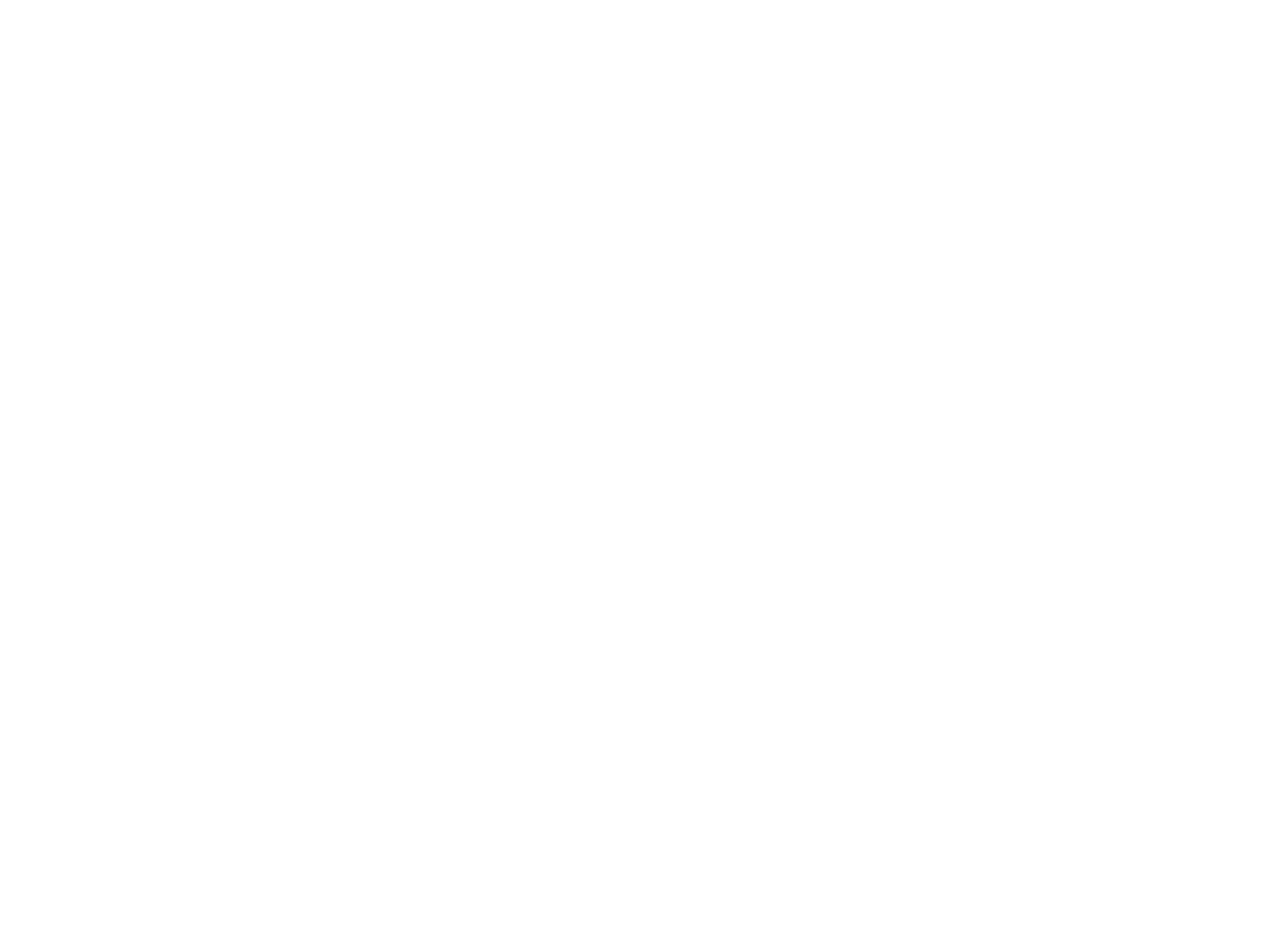
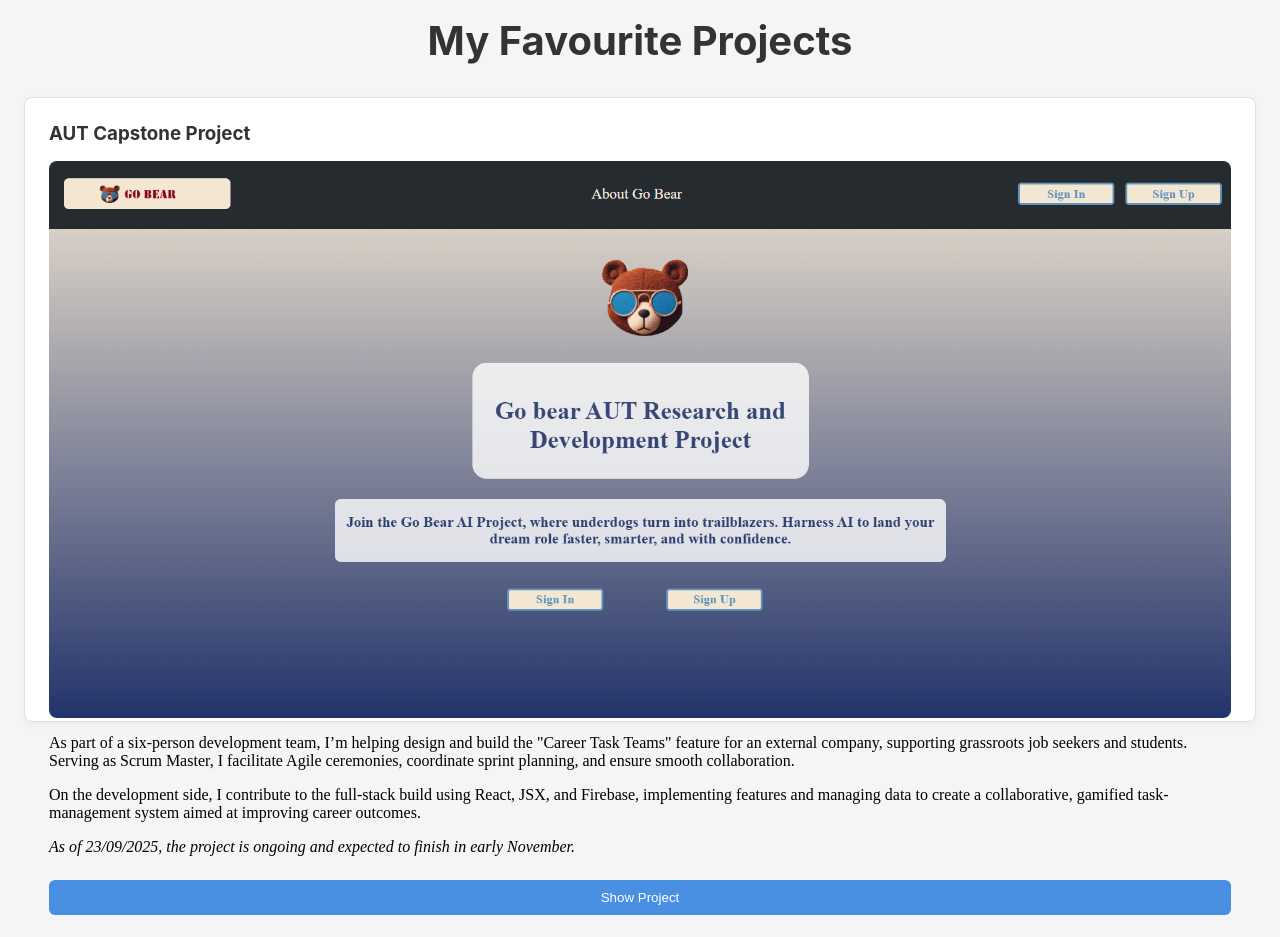
Before and after one commit to MarcosFig-dev/my-portfolio, a Next.js app: page /projects in a window 1280 px wide. Shown: the part 100-1037 px from the top of the page. Before the commit the page ends 800 px from the top, so only its background shows below. Built offline with nearby package versions, Linux system fonts and the light colour scheme.

Commit message:
began working on my fav projects page

```diff
--- /dev/null
+++ b/src/app/projects/Projects.module.css
@@ -0,0 +1,20 @@
+.container {
+  margin: 0 auto;
+  padding: 3rem 1.5rem;
+  background-color: var(--color-bg-main);
+}
+
+.title {
+  color: var(--color-text-primary);
+  font-size: 2.5rem;
+  text-align: center;
+  margin-bottom: 2rem;
+  font-family: "Inter", "Helvetica", "Arial", sans-serif;
+  position: relative;
+}
+
+.projectsGrid {
+  display: grid;
+  grid-template-columns: repeat(auto-fit, minmax(350px, 1fr));
+  gap: 2rem;
+}
--- a/src/app/projects/page.js
+++ b/src/app/projects/page.js
@@ -1,5 +1,54 @@
+import NavBar from "@/components/Navbar";
+import Styles from "./Projects.module.css";
+import ProjectCard from "@/components/FavProjectCard";
+import GoBearImg from "@/assets/GoBearImg.png";
+
 function Projects() {
-  return <h1>Projects</h1>;
+  return (
+    <>
+      <NavBar />
+      <div className={Styles.container}>
+        <h1 className={Styles.title}>My Favourite Projects</h1>
+
+        <div className={Styles.projectsGrid}>
+          <div className={Styles.projectCardWrapper}>
+            <ProjectCard
+              imgSrc={GoBearImg}
+              title="AUT Capstone Project"
+              desc={
+                <>
+                  <p>
+                    As part of a six-person development team, I’m helping design
+                    and build the "Career Task Teams" feature for an external
+                    company, supporting grassroots job seekers and students.
+                    Serving as Scrum Master, I facilitate Agile ceremonies,
+                    coordinate sprint planning, and ensure smooth collaboration.
+                  </p>
+                  <p>
+                    On the development side, I contribute to the full-stack
+                    build using React, JSX, and Firebase, implementing features
+                    and managing data to create a collaborative, gamified
+                    task-management system aimed at improving career outcomes.
+                  </p>
+                  <p>
+                    <em>
+                      As of 23/09/2025, the project is ongoing and expected to
+                      finish in early November.
+                    </em>
+                  </p>
+                </>
+              }
+              alt="Testing"
+              linkHref="https://github.com/sophiaullrich/FutureForgeProject"
+              projectLink="https://future-forge-project.vercel.app/"
+            />
+          </div>
+
+          {/* Add more ProjectCards here as needed */}
+        </div>
+      </div>
+    </>
+  );
 }
 
 export default Projects;
--- a/src/components/CertCards.module.css
+++ b/src/components/CertCards.module.css
@@ -1,7 +1,3 @@
-/* ================================
-   Certificate Card Styles
-   ================================ */
-
 /* Main card container */
 .container {
   display: flex;
@@ -11,7 +7,7 @@
   padding: 1.8rem;
   margin-bottom: 3rem;
   border-radius: 12px;
-  background-color: #f9f9f9; /* light card background */
+  background-color: #f9f9f9;
   box-shadow: 0 6px 12px rgba(0, 0, 0, 0.05);
   transition: transform 0.2s ease, box-shadow 0.2s ease;
 }
@@ -23,16 +19,16 @@
 
 /* Certificate title */
 .heading {
-  font-size: 2rem; /* make it prominent */
+  font-size: 2rem;
   font-weight: 700;
-  color: #4a90e2; /* primary accent color */
+  color: #4a90e2;
   margin-bottom: 1rem;
   text-align: left;
 }
 
 /* Certificate image */
 .certImage {
-  width: 200px; /* smaller image */
+  width: 200px;
   height: auto;
   border-radius: 8px;
   object-fit: cover;
@@ -51,7 +47,7 @@
 .button {
   padding: 0.5rem 1rem;
   border-radius: 8px;
-  background-color: #4a90e2; /* primary color */
+  background-color: #4a90e2;
   color: #ffffff;
   font-weight: 600;
   cursor: pointer;
@@ -61,14 +57,14 @@
 }
 
 .button:hover {
-  background-color: #357ab8; /* darker on hover */
+  background-color: #357ab8;
   transform: translateY(-1px);
 }
 
 /* Projects container */
 .projectContainer {
   display: flex;
-  flex-wrap: wrap; /* wrap projects */
+  flex-wrap: wrap;
   gap: 1rem;
   width: 100%;
   margin-top: 1rem;
--- /dev/null
+++ b/src/components/FavProjectCard.js
@@ -0,0 +1,40 @@
+"use client";
+import Image from "next/image";
+import Link from "next/link";
+import { useState } from "react";
+import Styles from "./FavProjectCard.module.css";
+
+function FavProjectCard({ imgSrc, title, desc, alt, linkHref, projectLink }) {
+  const [showProject, setShowProject] = useState(false);
+
+  const handleShowProjects = () => {
+    setShowProject(!showProject);
+  };
+
+  return (
+    <div className={Styles.card}>
+      <h3 className="heading">{title}</h3>
+      <Image src={imgSrc} alt={alt} className={Styles.image} />
+      {desc}
+      <button onClick={handleShowProjects} className={Styles.button}>
+        {showProject ? "Hide Project" : "Show Project"}
+      </button>
+
+      {showProject && (
+        <div className={Styles.projectContainer}>
+          <iframe
+            src={projectLink}
+            title={title}
+            className={Styles.projectIframe}
+          ></iframe>
+        </div>
+      )}
+
+      <Link href={linkHref} target="_blank" className={Styles.button}>
+        View On GitHub
+      </Link>
+    </div>
+  );
+}
+
+export default FavProjectCard;
--- /dev/null
+++ b/src/components/FavProjectCard.module.css
@@ -0,0 +1,59 @@
+.card {
+  background-color: var(--color-bg-card);
+  border: 1px solid var(--color-border);
+  border-radius: 8px;
+  box-shadow: 0 2px 8px var(--color-shadow);
+  padding: 1.5rem;
+  display: flex;
+  flex-direction: column;
+  gap: 1rem;
+  width: 100%;
+  height: 50%;
+}
+
+.card h3 {
+  text-align: baseline;
+}
+
+.image {
+  width: 100%;
+  border-radius: 8px;
+  object-fit: cover;
+}
+
+.desc {
+  color: var(--color-text-primary);
+  font-size: 0.95rem;
+  line-height: 1.5;
+  text-align: center;
+}
+
+/* Buttons */
+.button {
+  background-color: var(--color-primary);
+  color: var(--color-text-on-dark);
+  border: none;
+  padding: 0.6rem 1.2rem;
+  border-radius: 6px;
+  cursor: pointer;
+  transition: background-color 0.2s ease;
+  margin-top: 0.5rem;
+  text-align: center;
+}
+
+.button:hover {
+  background-color: var(--color-primary-hover);
+}
+
+/* Iframe container */
+.projectContainer {
+  margin-top: 1rem;
+  border: 1px solid var(--color-border);
+  border-radius: 6px;
+}
+
+.projectIframe {
+  width: 100%;
+  height: 800px;
+  border: none;
+}
--- a/src/components/Navbar.js
+++ b/src/components/Navbar.js
@@ -5,8 +5,10 @@
   return (
     <nav className={Styles.nav}>
       <ul className={Styles.navList}>
-        <li className={Styles.navItem}>
-          <Link href="/">Home</Link>
+        <li>
+          <Link href="/" className={Styles.navItem}>
+            Home
+          </Link>
         </li>
         <li>
           <Link href="/about" className={Styles.navItem}>
--- a/src/components/Navbar.module.css
+++ b/src/components/Navbar.module.css
@@ -35,12 +35,6 @@
   box-shadow: 0 4px 12px rgba(0, 0, 0, 0.2);
 }
 
-/* Active page link  */
-.navItem.active {
-  background-color: #4a90e2;
-  color: #fff;
-}
-
 /* Responsive adjustments */
 @media (max-width: 768px) {
   .navList {
```
Also changed, not shown: src/assets/GoBearImg.png (added).
